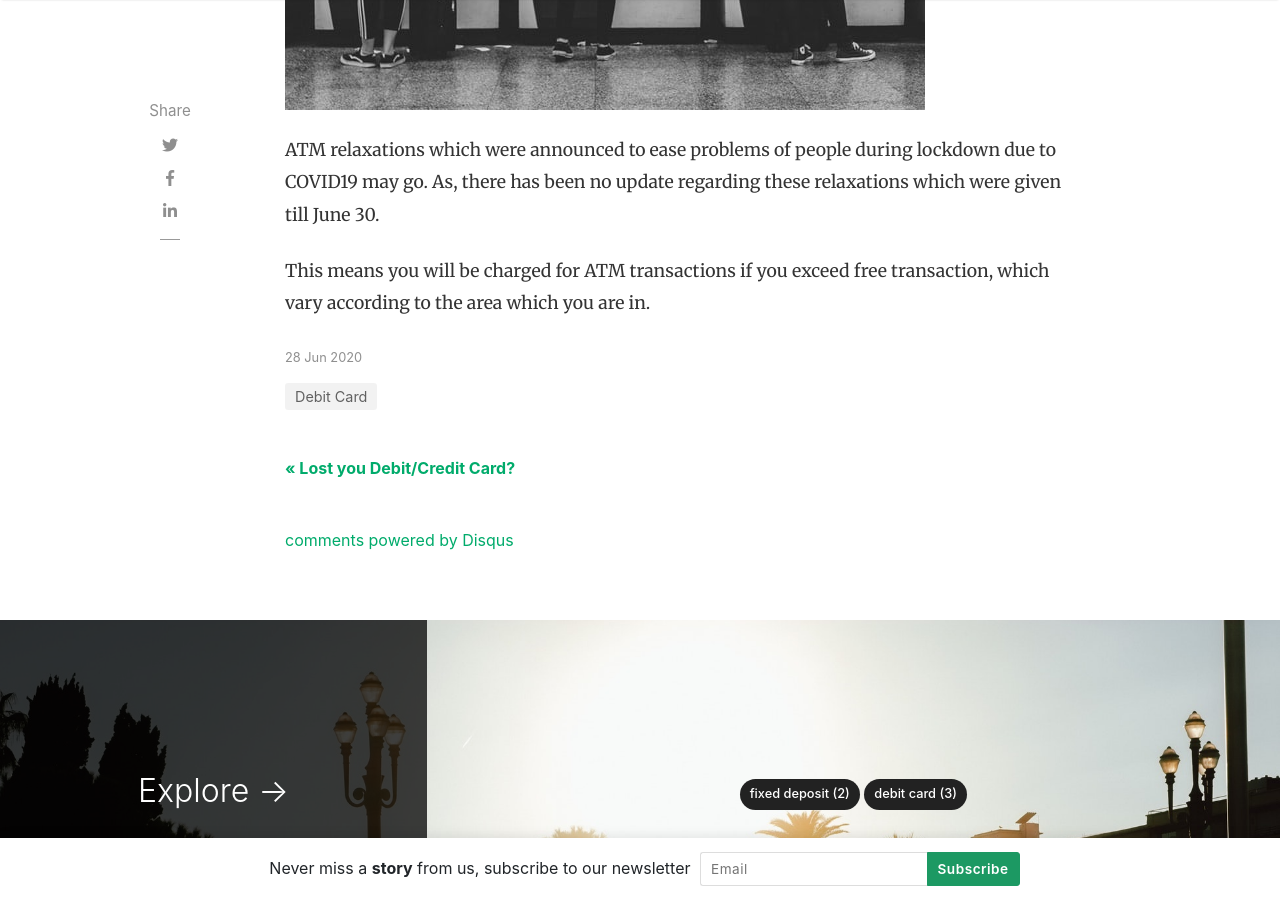
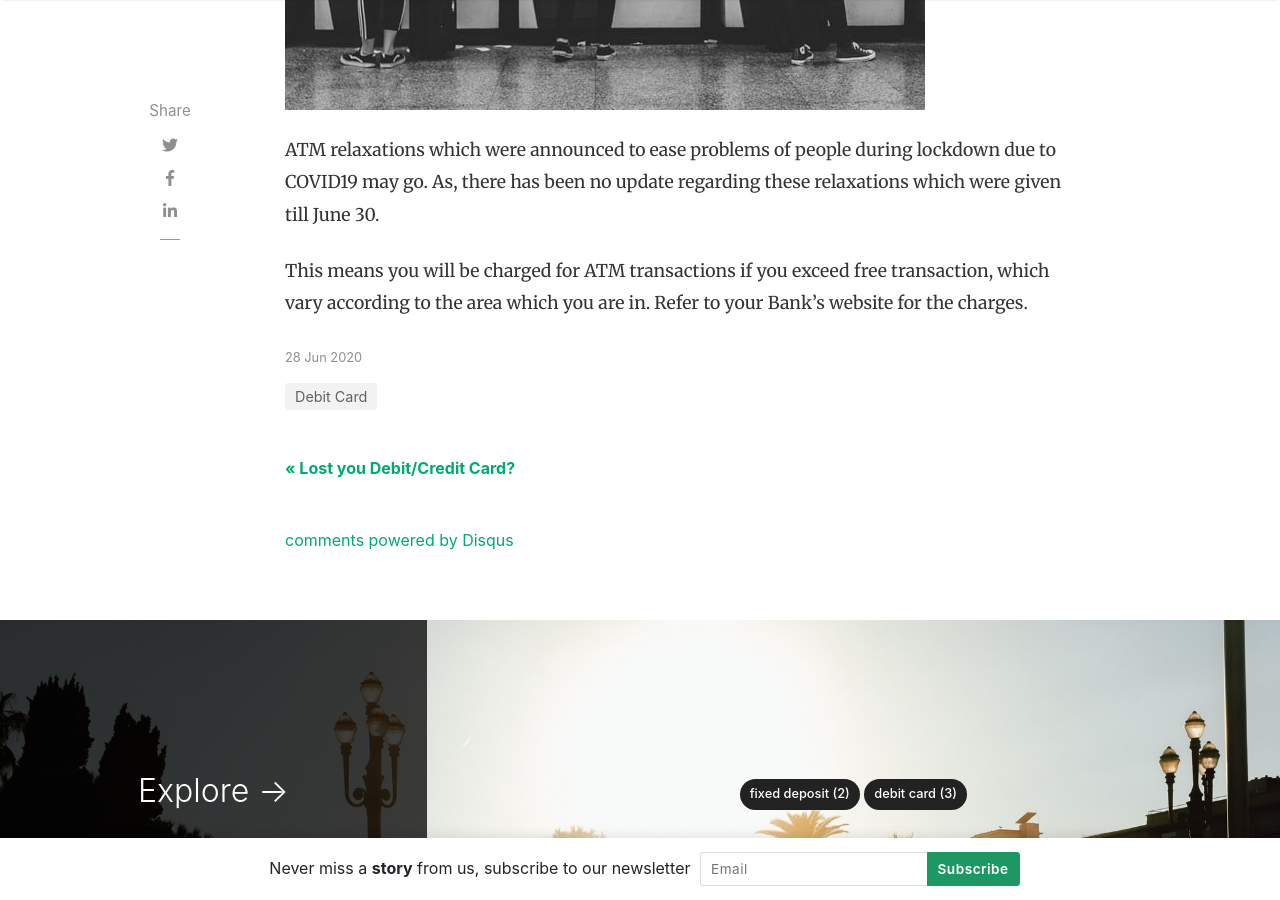
Before and after one commit to rdmmehta/batz, a Jekyll site: the page built from _posts/2020-06-28-atm-relaxations-may-go-from-july-1.md, in a window 1280 px wide and 900 px high, scrolled down 780 px. Built offline with Jekyll 4.4.1, drawn with Linux system fonts in a browser that asks for light colours; nearby versions of some CDN libraries; comment, search, counter and statistics services are not loaded.

Commit message:
Update 2020-06-28-atm-relaxations-may-go-from-july-1.md

```diff
--- a/_posts/2020-06-28-atm-relaxations-may-go-from-july-1.md
+++ b/_posts/2020-06-28-atm-relaxations-may-go-from-july-1.md
@@ -12,3 +12,4 @@ ATM relaxations which were announced to ease problems of people during lockdown
 As, there has been no update regarding these relaxations which were given till June 30.
 
 This means you will be charged for ATM transactions if you exceed free transaction, which vary according to the area which you are in.
+Refer to your Bank's website for the charges.
```
